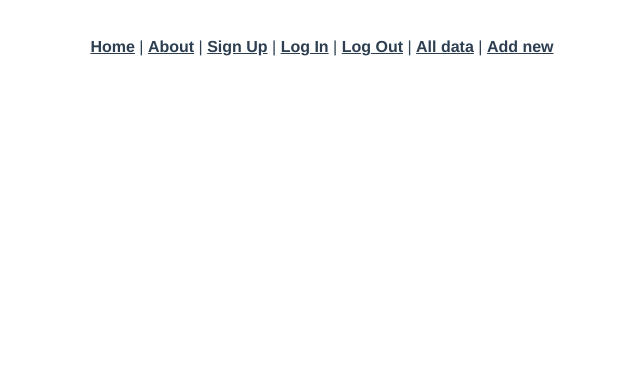
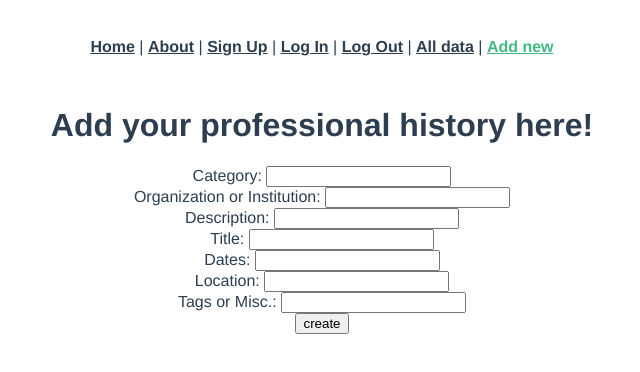
Before and after one commit to SamSharff/resume-frontend, a Vue app: page /resumes/new in a window 1280 px wide. Shown: the top 372 px of the page, without its empty margins (318-958 px from the left). Built offline with nearby package versions, Linux system fonts and the light colour scheme.

Commit message:
fixes naming convention issues for paths

```diff
--- a/src/App.vue
+++ b/src/App.vue
@@ -10,9 +10,9 @@
     |
     <router-link to="/logout">Log Out</router-link>
     |
-    <router-link to="/IndexResume">All data</router-link>
+    <router-link to="/Resumes">All data</router-link>
     |
-    <router-link to="/NewResume">Add new</router-link>
+    <router-link to="/resumes/new">Add new</router-link>
   </nav>
   <router-view />
 </template>
--- a/src/router/index.js
+++ b/src/router/index.js
@@ -5,6 +5,7 @@ import LogIn from "../views/LogIn.vue";
 import LogOut from "../views/LogOut.vue";
 import IndexResume from "../views/IndexResume.vue";
 import NewResume from "../views/NewResume.vue";
+import ShowResume from "../views/ShowResume.vue";
 
 const routes = [
   {
@@ -36,14 +37,19 @@ const routes = [
     component: LogOut,
   },
   {
-    path: "/IndexResume",
-    name: "index",
+    path: "/Resumes",
+    name: "resume-index",
     component: IndexResume,
   },
   {
-    path: "/NewResume",
-    name: "new",
+    path: "/resumes/new",
+    name: "resumes-new",
     component: NewResume,
+  },
+  {
+    path: "/resumes/:id",
+    name: "resumes-show",
+    component: ShowResume,
   },
 ];
 
--- a/src/views/IndexResume.vue
+++ b/src/views/IndexResume.vue
@@ -30,7 +30,7 @@ export default {
       <!-- <p>category: {{ experience.category }}</p> -->
       <!-- <a v-bind:href="`/experiences/${experience.id}`">More info</a> -->
       <!-- </div> -->
-      <button v-on:click="`/experiences/${experience.id}`">More info</button>
+      <a :href="`/experiences/${experience.id}`">More info</a>
     </div>
   </div>
 </template>
--- /dev/null
+++ b/src/views/ShowResume.vue
@@ -0,0 +1,24 @@
+<script>
+import axios from "axios";
+
+export default {
+  data: function () {
+    return {
+      experience: {},
+    };
+  },
+  created: function () {
+    axios.get("/experiences/" + this.$route.params.id).then((response) => {
+      console.log("Showing experience", response.data);
+      this.experience = response.data;
+    });
+  },
+};
+</script>
+<template>
+  <div class="experiences-show">
+    <p>{{ experience.title }}</p>
+  </div>
+</template>
+
+<style></style>
```
